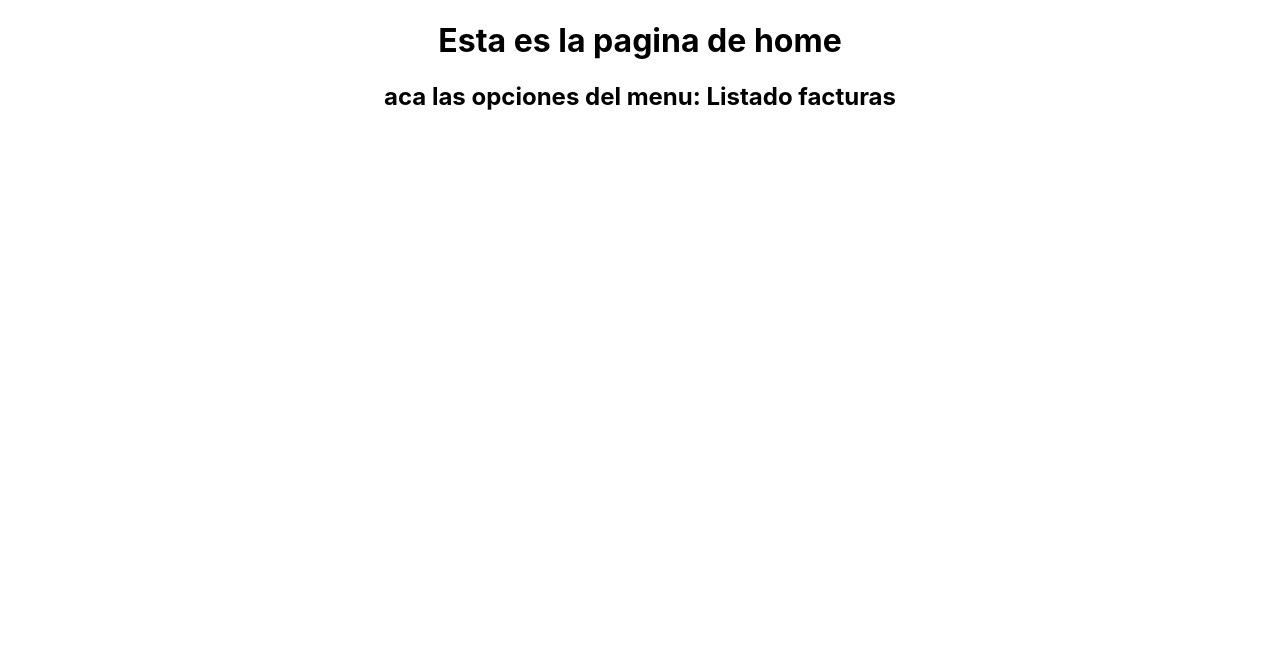
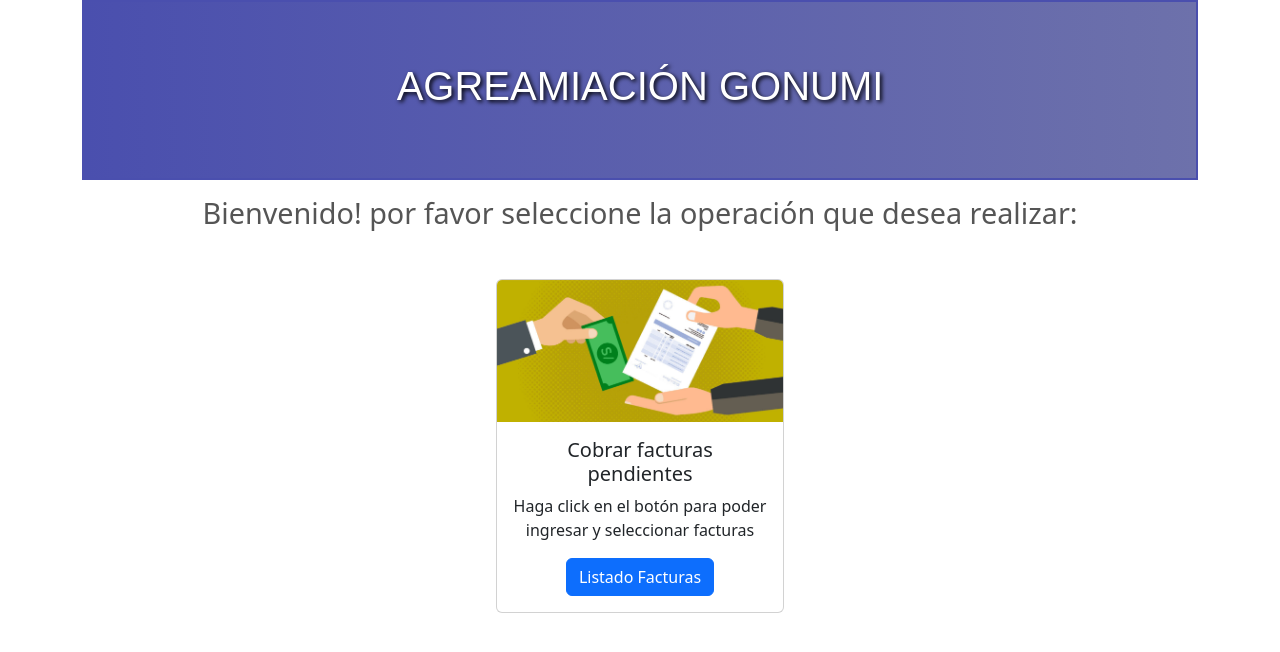
Before and after one commit to MilagrosSoberon/Informe5, a React (Create React App) app: page /Agremiacion/Home in a window 1280 px wide. Shown: the top 652 px of the page. Built offline with nearby package versions, Linux system fonts and the light colour scheme.

Commit message:
home en master

```diff
--- a/src/App.js
+++ b/src/App.js
@@ -1,8 +1,8 @@
 import logo from './logo.svg';
 import './App.css';
+import { BrowserRouter as Router, Route, Routes, Navigate} from "react-router-dom";
 import Home from "./screens/Home"
 import Factura from "./screens/Factura"
-import { BrowserRouter as Router, Route, Routes, Navigate} from "react-router-dom";
 
 function App() {
   return (
@@ -11,6 +11,7 @@ function App() {
       <Routes>
       <Route element={<Home/>} path="/Agremiacion/Home" />
       <Route element={<Factura/>} path="/Agremiacion/ListadoFacturas" />
+      <Route path="/" element={<Navigate to="/Agremiacion/Home" />} />
       </Routes>
      </Router>
     </div>
--- a/src/screens/Home.js
+++ b/src/screens/Home.js
@@ -1,11 +1,30 @@
-import React from 'react'
+import React from 'react';
+import Factura from "../assets/images/facturas.jpg";
+import 'bootstrap/dist/css/bootstrap.min.css';
+import styles from "../styles/Home.module.css";
 
 const Home = () => {
   return (
-    <div>
-        <h1>Esta es la pagina de home</h1>
-        <h2>aca las opciones del menu: Listado facturas</h2></div>
-  )
-}
+    <div className='container mt-50'>
+      <div className={`text-center ${styles.titulo}`}>
+        <h1>AGREAMIACIÓN GONUMI</h1>
+      </div>
+      <h2 className='mt-3'>Bienvenido! por favor seleccione la operación que desea realizar:</h2>
+      <div className="d-flex justify-content-center mt-5">
+        <div className="card d-flex justify-content-center" style={{ width: '18rem' }}>
+          {/* Uncommented and corrected img tag */}
+          <img src={Factura} className="card-img-top" alt="facturas" />
+          <div className="card-body">
+            <h5 className="card-title">Cobrar facturas pendientes</h5>
+            <p className="card-text">
+              Haga click en el botón para poder ingresar y seleccionar facturas
+            </p>
+            <a href="./ListadoFacturas" className="btn btn-primary">Listado Facturas</a>
+          </div>
+        </div>
+      </div>
+    </div>
+  );
+};
 
-export default Home
+export default Home;
--- /dev/null
+++ b/src/styles/Home.module.css
@@ -0,0 +1,22 @@
+.titulo {
+  font-size: 10em;
+font-family: 'Arial', sans-serif;
+color: #ffffff;
+text-shadow: 2px 2px 4px #000000;
+background: linear-gradient(to right, #4a4fae, #6d71ab);
+border: 2px solid #4a4fae;
+padding: 60px;
+transition: all 0.3s ease;
+}
+
+.titulo:hover {
+  color: #4a4fae;
+  transform: scale(1.1);
+}
+
+h2 {
+  font-size: 1.8rem;
+  color: #555; /* Color del texto */
+  text-align: center; /* Alineación del texto */
+  margin-bottom: 15px; /* Espacio inferior */
+}
```
Also changed, not shown: src/assets/images/facturas.jpg (added), src/styles/hola.css (deleted).
